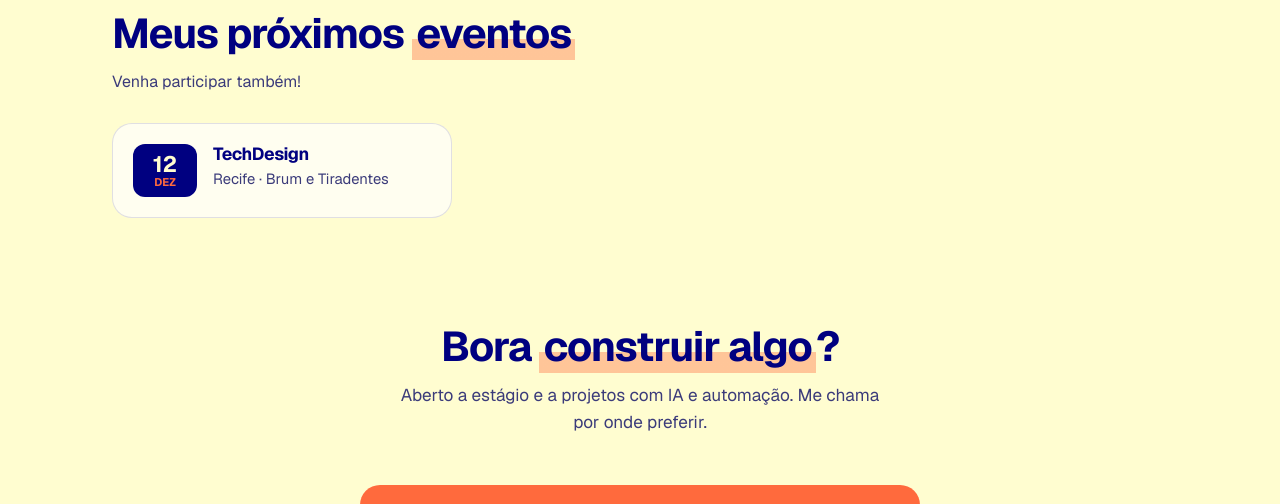
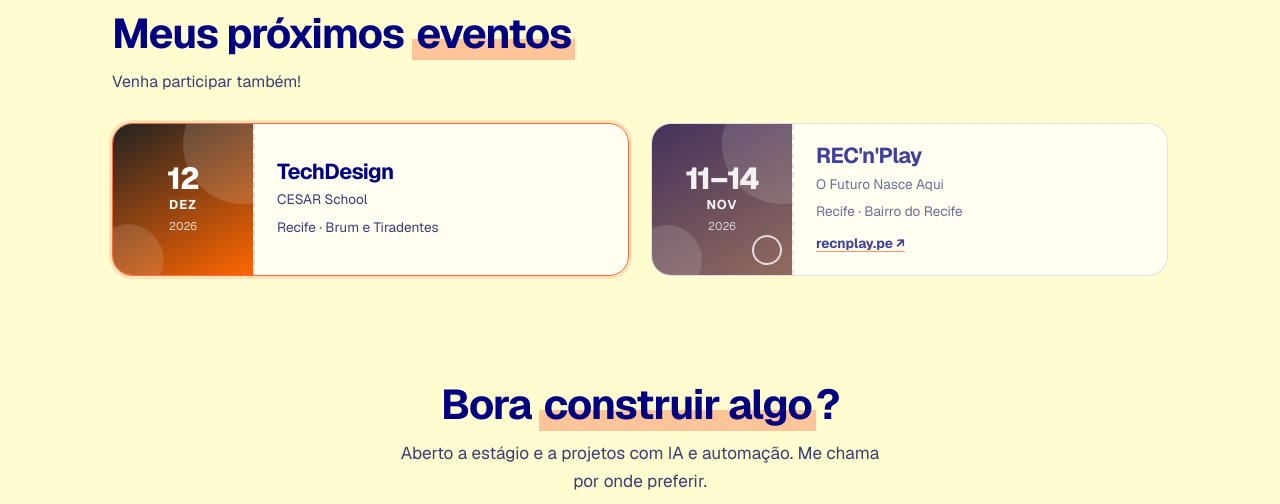
Before and after one commit to GabrielCaladow/Portfolio, a plain HTML site: page index.html in a window 1280 px wide. Shown: the part 3640-4144 px from the top of the page. Drawn offline with Linux system fonts and the light colour scheme.

Commit message:
feat: eventos no formato de ingresso, com evento passado desbotado e carimbado
Cores de cada evento vindas do JSON, próximo evento aceso e o que já passou
como ingresso usado, sem texto. README com os primeiros selos.

```diff
--- a/assets/css/base.css
+++ b/assets/css/base.css
@@ -83,6 +83,16 @@ ul {
   top: 12px;
 }
 
+/* Texto só para leitores de tela: some da tela, mas continua sendo lido. */
+.visually-hidden {
+  position: absolute;
+  width: 1px;
+  height: 1px;
+  overflow: hidden;
+  clip-path: inset(50%);
+  white-space: nowrap;
+}
+
 @media (prefers-reduced-motion: reduce) {
   html {
     scroll-behavior: auto;
--- a/assets/css/components.css
+++ b/assets/css/components.css
@@ -936,45 +936,151 @@
   line-clamp: 2;
 }
 
-.feed-card {
+/* Ingresso de evento: as cores vêm do events.json (--ev-from e --ev-to). */
+.ticket {
+  --ev-from: var(--navy);
+  --ev-to: var(--coral);
   display: grid;
-  grid-template-columns: 64px minmax(0, 1fr);
-  gap: 16px;
-  align-items: start;
-  padding: 20px;
+  grid-template-columns: 140px minmax(0, 1fr);
+  overflow: hidden;
   border: 1px solid var(--color-line);
   border-radius: var(--radius-lg);
   background: var(--color-surface);
+  transition: transform 0.3s ease, box-shadow 0.3s ease, filter 0.3s ease;
 }
 
-.date-badge {
-  display: grid;
-  place-items: center;
-  padding: 8px 0;
-  border-radius: 12px;
-  background: var(--color-text);
-  color: var(--color-bg);
-  line-height: 1.1;
+.ticket:hover {
+  transform: translateY(-4px);
+  box-shadow: 0 14px 30px rgb(0 0 80 / 16%);
 }
 
-.date-day {
-  font-size: 1.4rem;
-  font-weight: 700;
+.ticket-stub {
+  position: relative;
+  display: grid;
+  align-content: center;
+  justify-items: center;
+  gap: 2px;
+  overflow: hidden;
+  padding: 18px 10px;
+  background: linear-gradient(150deg, var(--ev-from), var(--ev-to));
+  color: #fff;
+  text-align: center;
 }
 
-.date-month {
-  color: var(--color-accent);
-  font-size: 0.7rem;
-  font-weight: 700;
+/* Bolhas decorativas no canhoto, no clima do evento. */
+.ticket-stub::before,
+.ticket-stub::after {
+  content: "";
+  position: absolute;
+  border-radius: 50%;
+  background: rgb(255 255 255 / 14%);
 }
 
-.feed-title {
-  margin-bottom: 4px;
-  font-size: 1.1rem;
+.ticket-stub::before {
+  top: -40px;
+  right: -50px;
+  width: 120px;
+  height: 120px;
 }
 
-.feed-text {
-  font-size: 0.925rem;
+.ticket-stub::after {
+  bottom: -20px;
+  left: -20px;
+  width: 70px;
+  height: 70px;
+}
+
+.ticket-days {
+  position: relative;
+  font-size: 1.9rem;
+  font-weight: 800;
+  letter-spacing: -0.04em;
+  line-height: 1;
+}
+
+.ticket-month {
+  position: relative;
+  font-size: 0.8rem;
+  font-weight: 700;
+  letter-spacing: 0.08em;
+}
+
+.ticket-year {
+  position: relative;
+  font-size: 0.7rem;
+  opacity: 0.8;
+}
+
+/* O corte pontilhado entre o canhoto e o ingresso. */
+.ticket-info {
+  display: grid;
+  align-content: center;
+  gap: 6px;
+  padding: 20px 22px;
+  border-left: 2px dashed var(--color-line);
+}
+
+.ticket-name {
+  font-size: 1.35rem;
+  letter-spacing: -0.03em;
+}
+
+.ticket-tagline,
+.ticket-where {
+  font-size: 0.85rem;
+}
+
+.ticket-link {
+  width: fit-content;
+  margin-top: 4px;
+  color: var(--color-text);
+  font-size: 0.85rem;
+  font-weight: 700;
+  text-decoration-color: var(--color-accent);
+  text-underline-offset: 3px;
+}
+
+/* Próximo evento: aceso, com borda coral e um brilho que pulsa devagar no canhoto. */
+.ticket.is-upcoming {
+  border-color: var(--color-accent);
+  box-shadow: 0 0 0 3px rgb(255 106 61 / 18%);
+}
+
+.ticket.is-upcoming .ticket-stub::after {
+  animation: ticket-glow 2.4s ease-in-out infinite;
+}
+
+@keyframes ticket-glow {
+  50% {
+    transform: scale(1.35);
+    opacity: 0.4;
+  }
+}
+
+/* Evento que já passou: ingresso usado. As cores desbotam e o canhoto ganha um carimbo. */
+.ticket.is-past .ticket-stub {
+  filter: saturate(0.25) brightness(0.95);
+}
+
+.ticket.is-past .ticket-info {
+  opacity: 0.75;
+}
+
+.ticket.is-past:hover .ticket-stub {
+  filter: none;
+}
+
+.ticket-stamp {
+  position: absolute;
+  right: 10px;
+  bottom: 10px;
+  width: 30px;
+  height: 30px;
+  padding: 5px;
+  border: 2px solid rgb(255 255 255 / 85%);
+  border-radius: 50%;
+  color: #fff;
+  transform: rotate(-14deg);
 }
 
 /* ---------- Contato ---------- */
--- a/assets/css/layout.css
+++ b/assets/css/layout.css
@@ -182,6 +182,12 @@
   gap: 18px;
 }
 
+.events {
+  display: grid;
+  grid-template-columns: repeat(auto-fill, minmax(min(100%, 400px), 1fr));
+  gap: 22px;
+}
+
 /* ---------- Contato e rodapé ---------- */
 
 /* Altura mínima: assim o Contato consegue chegar ao meio da tela e o menu marca "Contato". */
--- a/assets/data/events.json
+++ b/assets/data/events.json
@@ -2,7 +2,19 @@
   {
     "date": "2026-12-12",
     "name": "TechDesign",
+    "tagline": "CESAR School",
     "city": "Recife",
-    "place": "Brum e Tiradentes"
+    "place": "Brum e Tiradentes",
+    "colors": { "from": "#222222", "to": "#ff6600" }
+  },
+  {
+    "date": "2026-11-11",
+    "endDate": "2026-11-14",
+    "name": "REC'n'Play",
+    "tagline": "O Futuro Nasce Aqui",
+    "city": "Recife",
+    "place": "Bairro do Recife",
+    "url": "https://recnplay.pe",
+    "colors": { "from": "#6a1fd1", "to": "#ff5a1f" }
   }
 ]
--- a/assets/js/feed.js
+++ b/assets/js/feed.js
@@ -24,27 +24,28 @@ const isValidPost = (post) =>
 const isValidVideo = (video) =>
   /^[\w-]{11}$/.test(video?.id) && isText(video.title) && ISO_DATE.test(video.date);
 
+const HEX_COLOR = /^#[0-9a-f]{6}$/i;
+const optionalText = (value) => value === undefined || isText(value);
+
 const isValidEvent = (event) =>
   ISO_DATE.test(event?.date) &&
+  (event.endDate === undefined || (ISO_DATE.test(event.endDate) && event.endDate >= event.date)) &&
   isText(event.name) &&
   isText(event.city) &&
-  (event.place === undefined || isText(event.place));
+  optionalText(event.place) &&
+  optionalText(event.tagline) &&
+  (event.url === undefined || (isText(event.url) && event.url.startsWith("https://"))) &&
+  (event.colors === undefined || (HEX_COLOR.test(event.colors.from) && HEX_COLOR.test(event.colors.to)));
+
+// Data de hoje no formato do JSON (AAAA-MM-DD), no fuso de quem está vendo o site.
+const today = () => new Date().toLocaleDateString("sv-SE");
+const isPast = (event) => (event.endDate ?? event.date) < today();
 
 function element(tag, className, text) {
   const node = document.createElement(tag);
   if (className) node.className = className;
   if (text) node.textContent = text;
   return node;
-}
-
-function dateBadge(isoDate) {
-  const badge = element("time", "date-badge");
-  badge.dateTime = isoDate;
-  badge.append(
-    element("span", "date-day", isoDate.slice(8, 10)),
-    element("span", "date-month", MONTHS[Number(isoDate.slice(5, 7)) - 1]),
-  );
-  return badge;
 }
 
 // "há 2 dias", "semana passada", "há 2 meses", como no LinkedIn.
@@ -125,13 +126,52 @@ function renderVideo(video) {
   return item;
 }
 
+// "12" ou "11–14" e o mês. Se o evento atravessar o mês, o mês vira "NOV–DEZ".
+function eventDays(event) {
+  const end = event.endDate ?? event.date;
+  const startMonth = MONTHS[Number(event.date.slice(5, 7)) - 1];
+  const endMonth = MONTHS[Number(end.slice(5, 7)) - 1];
+  const days = end === event.date ? event.date.slice(8, 10) : `${event.date.slice(8, 10)}–${end.slice(8, 10)}`;
+  return { days, month: startMonth === endMonth ? startMonth : `${startMonth}–${endMonth}` };
+}
+
+// Ingresso: a faixa com as cores do evento e a data, e as informações ao lado.
+// Evento que já passou vira ingresso usado (desbotado e carimbado); o próximo fica aceso.
 function renderEvent(event) {
-  const item = element("li", "feed-card");
-  const where = event.place ? `${event.city} · ${event.place}` : event.city;
+  const past = isPast(event);
+  const item = element("li", `ticket ${past ? "is-past" : "is-upcoming"}`);
+  if (event.colors) {
+    item.style.setProperty("--ev-from", event.colors.from);
+    item.style.setProperty("--ev-to", event.colors.to);
+  }
 
-  const body = element("div", "feed-body");
-  body.append(element("h3", "feed-title", event.name), element("p", "feed-text", where));
-  item.append(dateBadge(event.date), body);
+  const { days, month } = eventDays(event);
+  const stub = element("time", "ticket-stub");
+  stub.dateTime = event.date;
+  stub.append(
+    element("span", "ticket-days", days),
+    element("span", "ticket-month", month),
+    element("span", "ticket-year", event.date.slice(0, 4)),
+  );
+  if (past) stub.append(icon("check", "ticket-stamp"));
+
+  const info = element("div", "ticket-info");
+  info.append(
+    element("span", "visually-hidden", past ? "Evento que já aconteceu:" : "Próximo evento:"),
+    element("h3", "ticket-name", event.name),
+  );
+  if (event.tagline) info.append(element("p", "ticket-tagline", event.tagline));
+  info.append(element("p", "ticket-where", event.place ? `${event.city} · ${event.place}` : event.city));
+
+  if (event.url) {
+    const link = element("a", "ticket-link", `${new URL(event.url).hostname.replace(/^www\./, "")} ↗`);
+    link.href = event.url;
+    link.target = "_blank";
+    link.rel = "noopener noreferrer";
+    info.append(link);
+  }
+
+  item.append(stub, info);
   return item;
 }
 
@@ -178,6 +218,10 @@ export function initFeeds() {
     url: "assets/data/events.json",
     isValid: isValidEvent,
     render: renderEvent,
-    order: (events) => events.sort((a, b) => a.date.localeCompare(b.date)),
+    // Os próximos primeiro (do mais perto ao mais longe), depois os que já passaram (do mais recente).
+    order: (events) => [
+      ...events.filter((event) => !isPast(event)).sort((a, b) => a.date.localeCompare(b.date)),
+      ...events.filter(isPast).sort((a, b) => b.date.localeCompare(a.date)),
+    ],
   });
 }
--- a/index.html
+++ b/index.html
@@ -312,7 +312,7 @@
       <h2 id="eventos-titulo" class="section-title">Meus próximos <span class="highlight">eventos</span></h2>
       <p class="section-lead">Venha participar também!</p>
 
-      <ul class="feed" data-feed="events"></ul>
+      <ul class="events" data-feed="events"></ul>
       <p class="feed-empty" data-feed-empty="events" hidden>Nenhum evento marcado por enquanto.</p>
       <noscript><p class="feed-empty">Os eventos aparecem aqui com o JavaScript ligado.</p></noscript>
     </section>
```
Also changed, not shown: assets/icons/sprite.svg, 1 other file.
